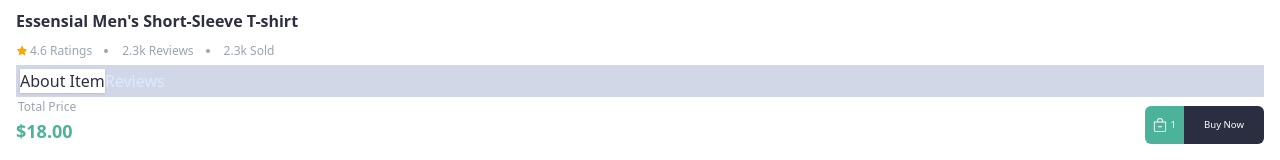
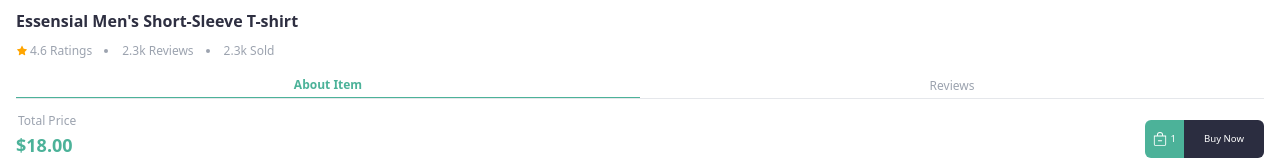
Before and after one commit to muhdszakari6/mobile-marketplace, a React (Vite) app: page /product/1 in a window 1280 px wide. Shown: the part 391-551 px from the top of the page. Built offline with nearby package versions, Linux system fonts and the light colour scheme; the HTML template or start-up script is replaced by a standard one.

Commit message:
Tabs implemented

```diff
--- a/src/pages/product-page.tsx
+++ b/src/pages/product-page.tsx
@@ -6,7 +6,7 @@ import { AiFillStar } from "react-icons/ai";
 import ProductFooter from "../components/product/product-footer";
 import { Tab } from "@headlessui/react";
 
-const categories = ["About Item", "Reviews"];
+const categories = [{name:"About Item", panel:null}, {name:"Reviews", panel:null}];
 
 const container = {
   hidden: { y: "100%" },
@@ -98,24 +98,29 @@ const ProductPage = () => {
             2.3k sold
           </span>
         </motion.div>
-        {/* <motion.div className="" variants={item}> */}
+        <motion.div className="" variants={item}>
           <Tab.Group>
-          <Tab.List className="flex bg-blue-900/20 p-1">
+            <Tab.List className="flex  border-b border-gray-200 mt-3 mb-3">
               {categories.map((category) => (
                 <Tab
-                key={category}
+                  key={category.name}
                   className={({ selected }) =>
                     selected
-                    ? "bg-white shadow"
-                    : "text-blue-100 hover:bg-white/[0.12] hover:text-white"
+                      ? "text-primary-500 border-b border-primary-500 pb-1 text-xs font-semibold flex-1 outline-none"
+                      : "text-gray-400 text-xs pb-1 outline-none flex-1"
                   }
                 >
-                {category}
+                  {category.name}
                 </Tab>
               ))}
             </Tab.List>
+            <Tab.Panels>
+                {categories.map((category) =>(
+              <Tab.Panel key={category.name}>{category.panel}</Tab.Panel>
+                ))}
+            </Tab.Panels>
           </Tab.Group>
-        {/* </motion.div> */}
+        </motion.div>
       </div>
 
       <motion.div
```
Also changed, not shown: vercel.json (added). Lines whose indentation alone changed are shown as unchanged.
